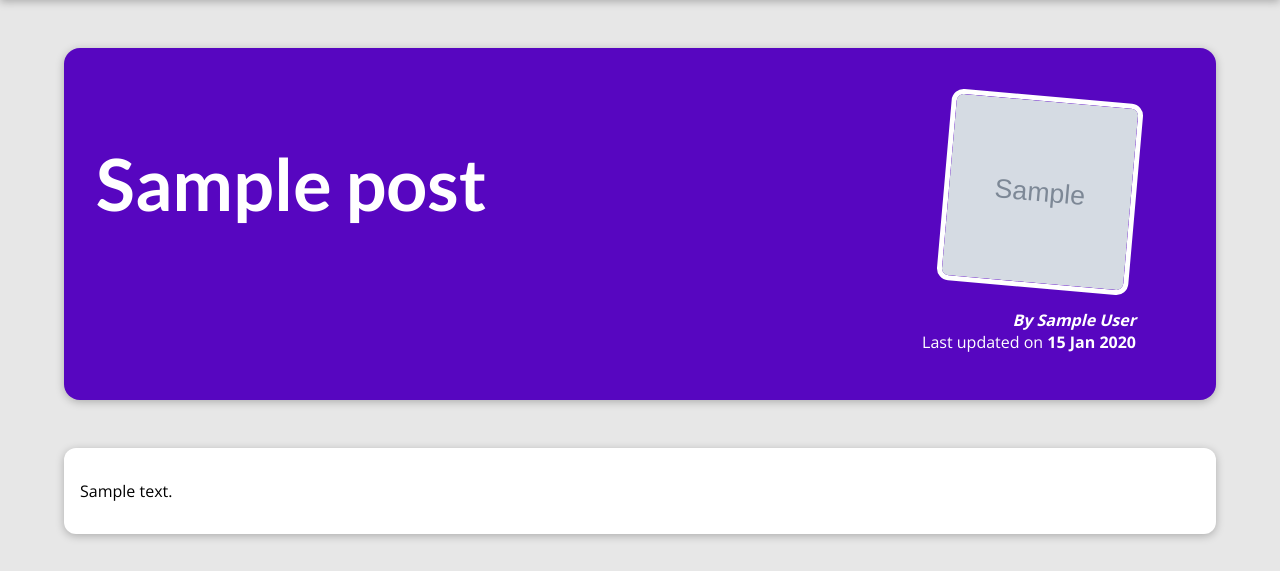
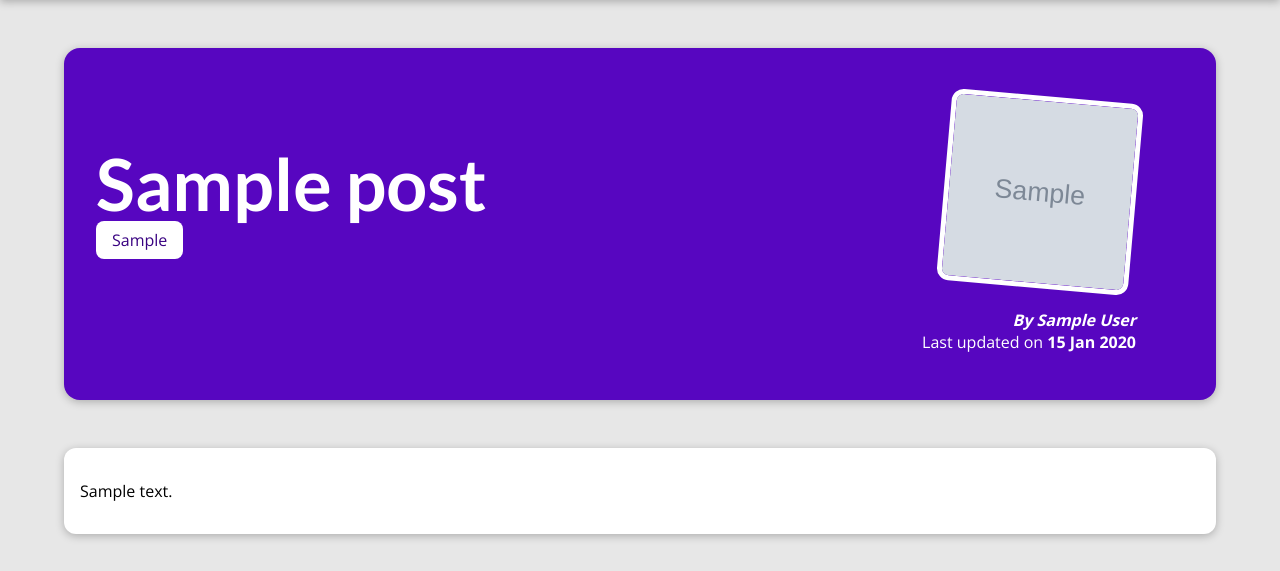
Before and after one commit to eXvimmer/django_practical_guide_course, a Django app: a page that uses blog/templates/blog/post-detail.html in a window 1280 px wide. Shown: the part 80-651 px from the top of the page. Run offline with Django 4.2, Linux system fonts and the light colour scheme; tables that the repository leaves empty hold one stand-in row (values such as "Sample post"); grey boxes marked "Sample" are stand-in pictures.

Commit message:
Render tags in templates and make links to authors.

```diff
--- a/blog/static/blog/post-detail.css
+++ b/blog/static/blog/post-detail.css
@@ -22,6 +22,7 @@ body {
 #summary h2 {
   color: white;
   font-size: 4.5rem;
+  margin-bottom: 0.2rem;
 }
 
 #summary article {
@@ -47,6 +48,15 @@ body {
   font-weight: bold;
 }
 
+#summary a {
+  text-decoration: none;
+  color: #fff;
+}
+
+#summary a:hover {
+  color: #eee;
+}
+
 #summary time {
   font-weight: bold;
 }
@@ -60,3 +70,10 @@ main {
   border-radius: 12px;
   box-shadow: 0 2px 8px rgba(0, 0, 0, 0.25);
 }
+
+.tag {
+  background-color: white;
+  color: #390281;
+  padding: 0.5rem 1rem;
+  border-radius: 0.5rem;
+}
--- a/blog/templates/blog/post-detail.html
+++ b/blog/templates/blog/post-detail.html
@@ -12,9 +12,14 @@
 {% block content %}
     <section id="summary">
         <h2>{{ post.title }}</h2>
+        <div>
+          {% for tag in post_tags %}
+            <span class="tag">{{ tag.caption }}</span>
+          {% endfor %}
+        </div>
         <article>
             <img src="{% static "blog/images/"|add:post.image_name %}" alt="{{ post.title }}" />
-            <address>By {{ post.author|title }}</address>
+            <address>By <a href="mailto:{{ post.author.email_address }}">{{ post.author|title }}</a></address>
             <div>Last updated on <time>{{ post.date|date:"d M Y" }}</time></div>
         </article>
     </section>
--- a/blog/views.py
+++ b/blog/views.py
@@ -16,4 +16,6 @@ def posts(request: HttpRequest):
 
 def post_detail(request: HttpRequest, slug: str):
     post = get_object_or_404(Post, slug=slug)
-    return render(request, "blog/post-detail.html", {"post": post})
+    return render(
+        request, "blog/post-detail.html", {"post": post, "post_tags": post.tags.all()}
+    )
```
